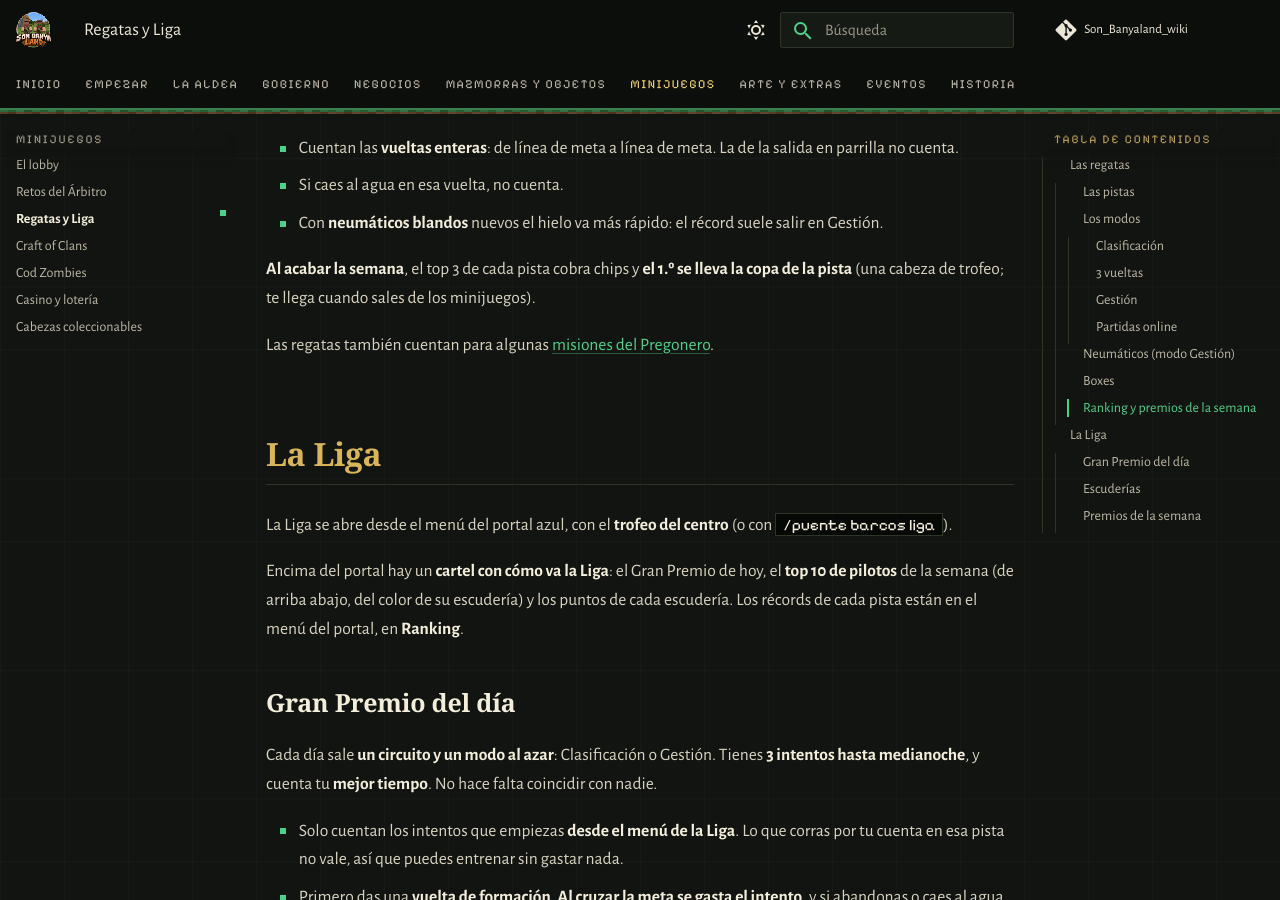
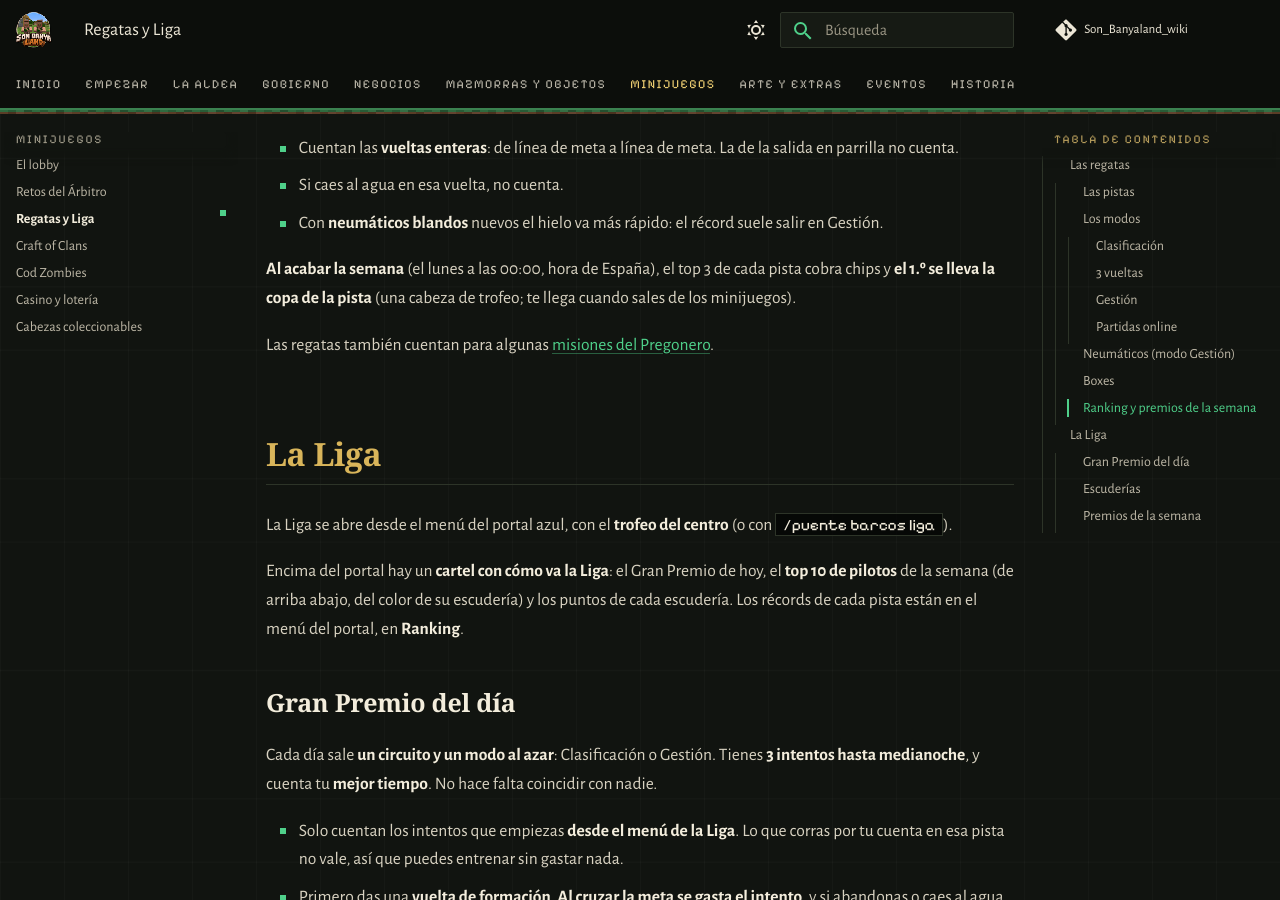
Before and after one commit to PigPilgrim/Son_Banyaland_wiki, an MkDocs documentation site: the page built from docs/regatas.md, in a window 1280 px wide and 900 px high, scrolled down 4019 px. Built offline with MkDocs 1.6.1 and Material for MkDocs 9.7.7, drawn with Linux system fonts in a browser that asks for light colours; some web fonts are replaced; comment, search, counter and statistics services are not loaded.

Commit message:
Regatas y Clanes: la semana acaba el lunes a las 00:00
Co-Authored-By: Claude Opus 5.5 <noreply@anthropic.com>

```diff
--- a/docs/regatas.md
+++ b/docs/regatas.md
@@ -90,7 +90,7 @@ Cada pista tiene **un solo ranking: la vuelta más rápida** de cada uno, la hag
 - Si caes al agua en esa vuelta, no cuenta.
 - Con **neumáticos blandos** nuevos el hielo va más rápido: el récord suele salir en Gestión.
 
-**Al acabar la semana**, el top 3 de cada pista cobra chips y **el 1.º se lleva la copa de la pista** (una cabeza de
+**Al acabar la semana** (el lunes a las 00:00, hora de España), el top 3 de cada pista cobra chips y **el 1.º se lleva la copa de la pista** (una cabeza de
 trofeo; te llega cuando sales de los minijuegos).
 
 Las regatas también cuentan para algunas [misiones del Pregonero](misiones.md).
```
Also changed, not shown: docs/clanes.md (+1 -1 lines).
